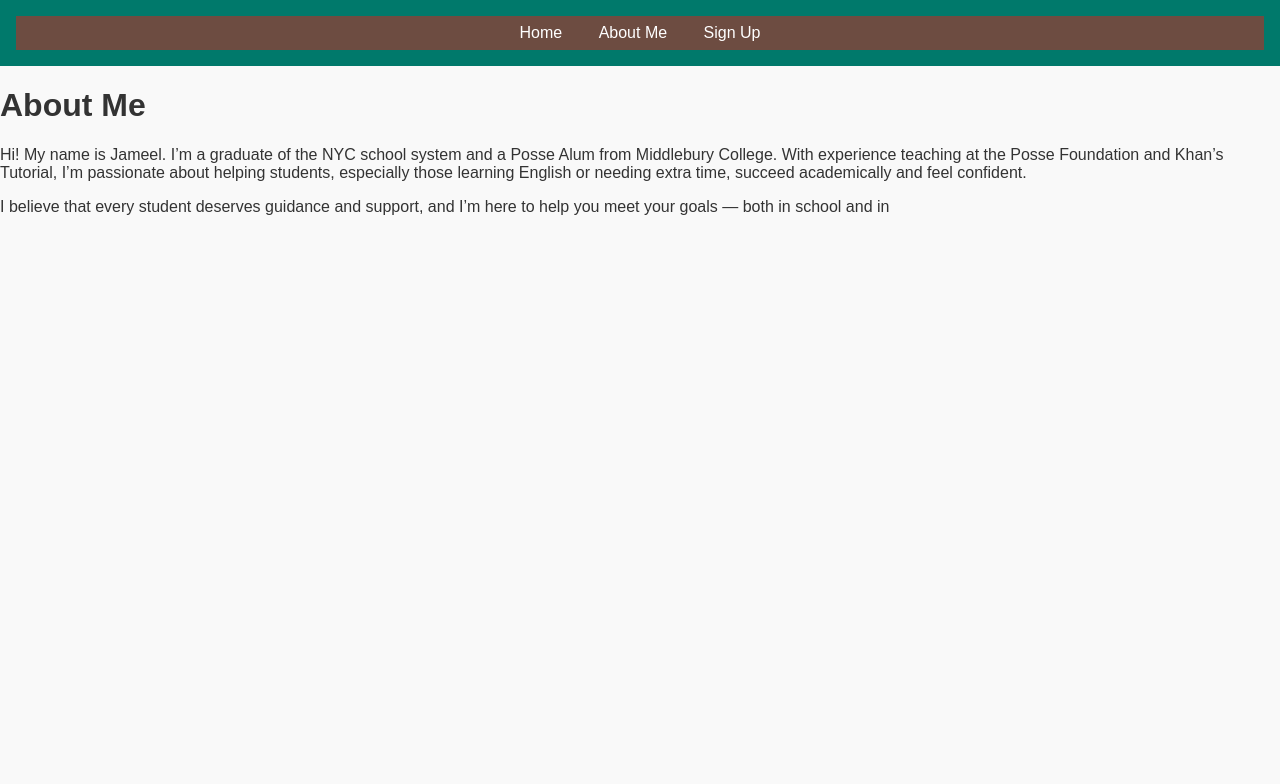
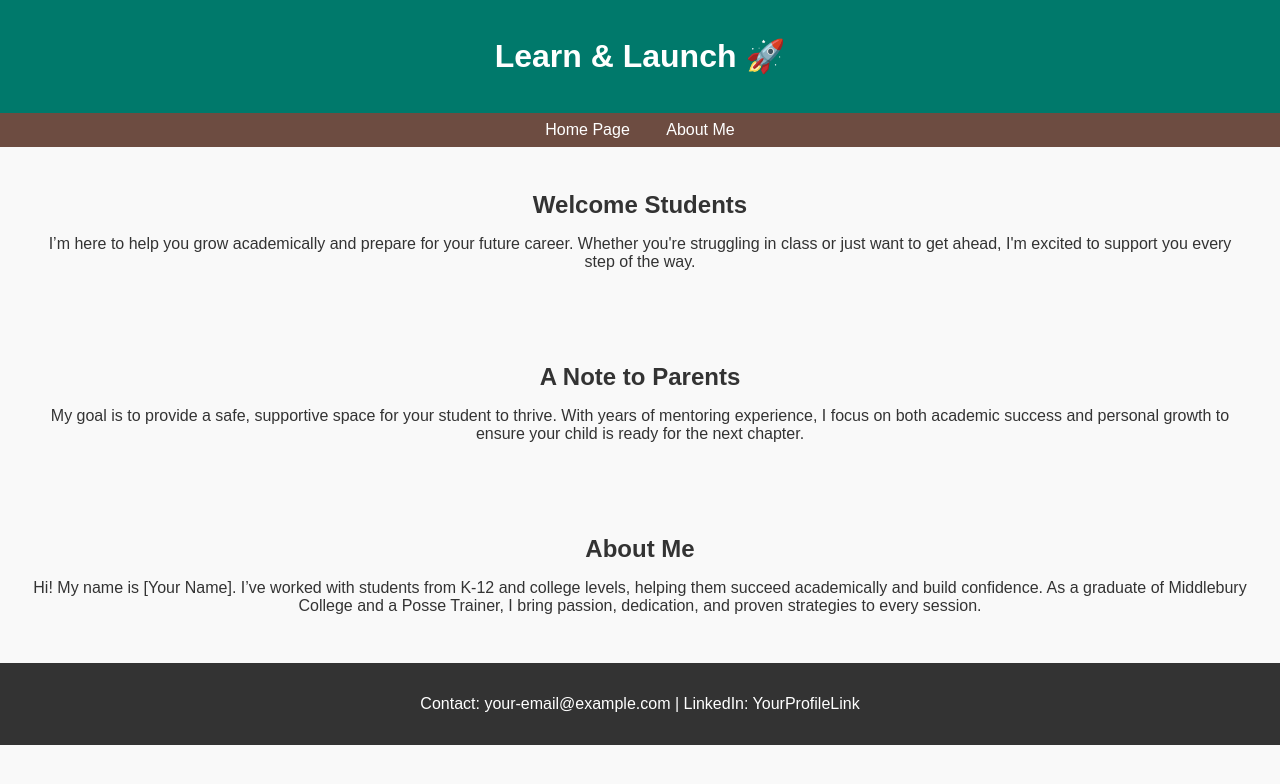
Before and after one commit to JaUddin/JUddin.github.io, a plain HTML site: page about.html in a window 1280 px wide. Drawn offline with Linux system fonts and the light colour scheme.

Commit message:
Update about.html

```diff
--- a/about.html
+++ b/about.html
@@ -1,22 +1,40 @@
 <!DOCTYPE html>
 <html lang="en">
 <head>
-  <meta charset="UTF-8">
-  <meta name="viewport" content="width=device-width, initial-scale=1.0">
-  <title>About Me</title>
-  <link rel="stylesheet" href="style.css">
+    <meta charset="UTF-8">
+    <meta name="viewport" content="width=device-width, initial-scale=1.0">
+    <title>About Me | Learn & Launch 🚀</title>
+    <link rel="stylesheet" href="style.css">
 </head>
 <body>
-  <header>
-    <nav>
-      <a href="index.html">Home</a>
-      <a href="about.html">About Me</a>
-      <a href="signup.html">Sign Up</a>
-    </nav>
-  </header>
 
-  <main>
-    <h1>About Me</h1>
-    <p>Hi! My name is Jameel. I’m a graduate of the NYC school system and a Posse Alum from Middlebury College. With experience teaching at the Posse Foundation and Khan’s Tutorial, I’m passionate about helping students, especially those learning English or needing extra time, succeed academically and feel confident.</p>
+<header>
+    <h1>Learn & Launch 🚀</h1>
+</header>
 
-    <p>I believe that every student deserves guidance and support, and I’m here to help you meet your goals — both in school and in
+<nav>
+    <a href="index.html">Home Page</a>
+    <a href="about.html">About Me</a>
+</nav>
+
+<div class="section">
+    <h2>Welcome Students</h2>
+    <p>I’m here to help you grow academically and prepare for your future career. Whether you're struggling in class or just want to get ahead, I'm excited to support you every step of the way.</p>
+</div>
+
+<div class="section">
+    <h2>A Note to Parents</h2>
+    <p>My goal is to provide a safe, supportive space for your student to thrive. With years of mentoring experience, I focus on both academic success and personal growth to ensure your child is ready for the next chapter.</p>
+</div>
+
+<div class="section">
+    <h2>About Me</h2>
+    <p>Hi! My name is [Your Name]. I’ve worked with students from K-12 and college levels, helping them succeed academically and build confidence. As a graduate of Middlebury College and a Posse Trainer, I bring passion, dedication, and proven strategies to every session.</p>
+</div>
+
+<footer>
+    <p>Contact: your-email@example.com | LinkedIn: YourProfileLink</p>
+</footer>
+
+</body>
+</html>
```
